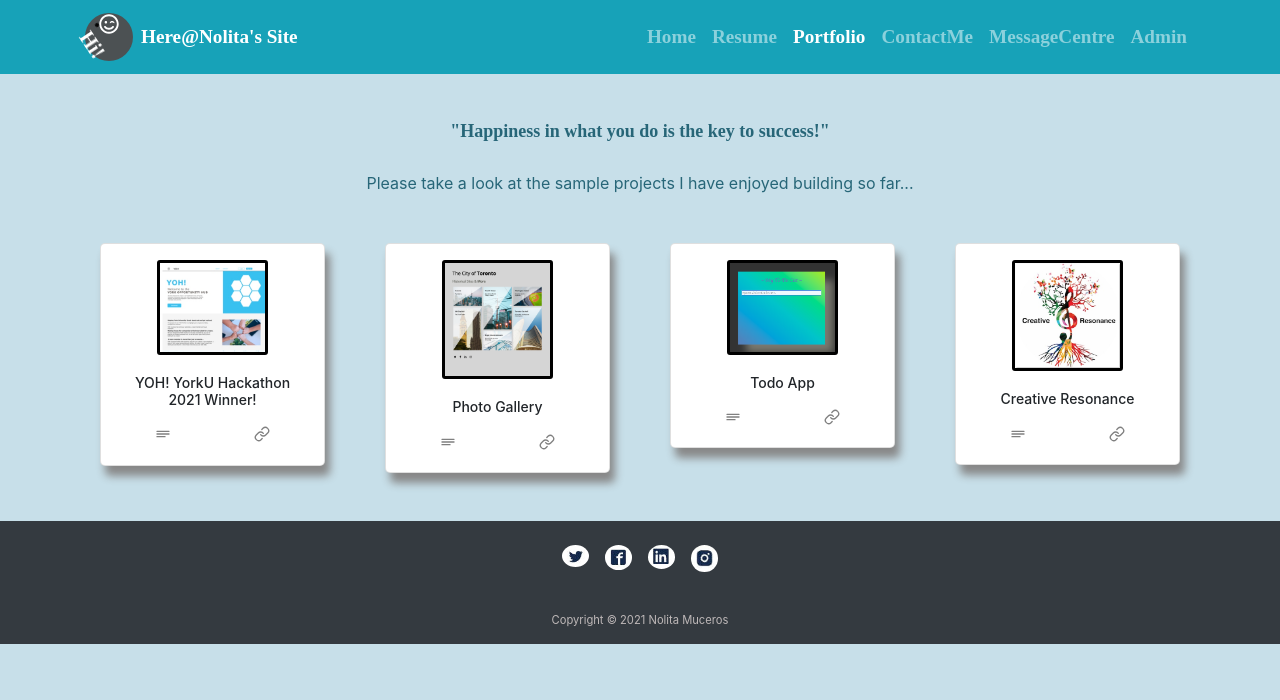
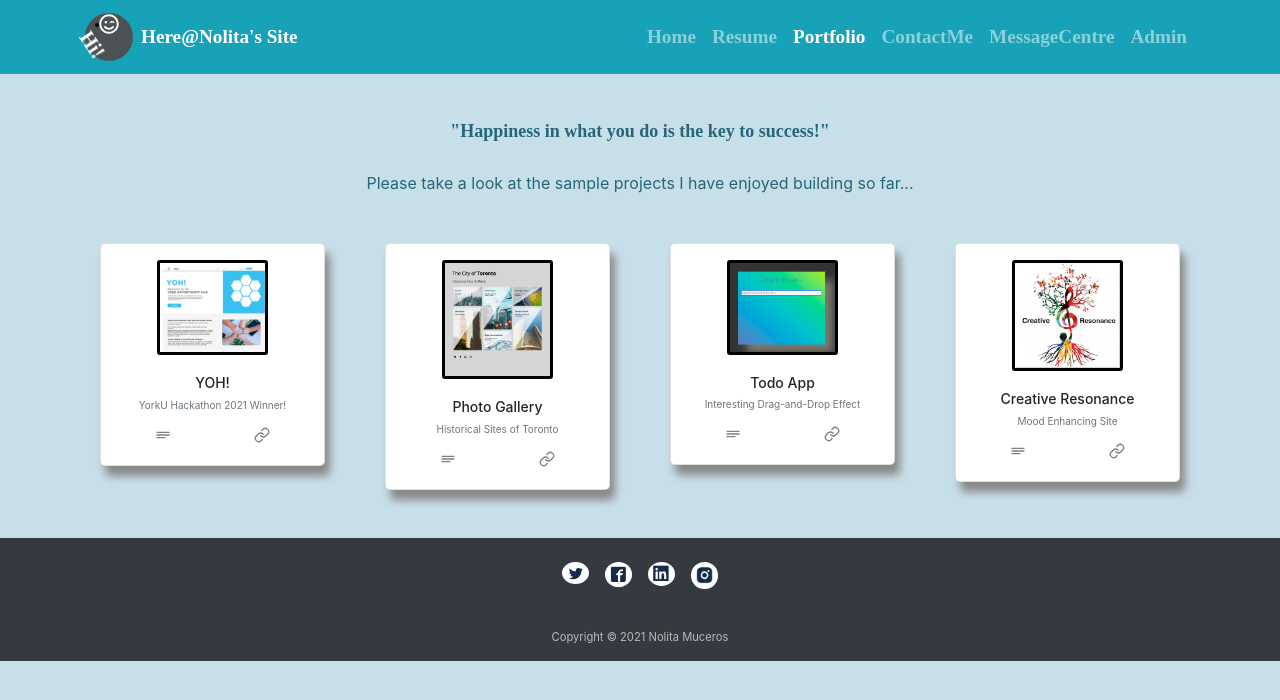
Before and after one commit to nmuceros/muceros__nolita--final-project, a React (Create React App) app in the folder fs1010-project-front-end/: page /portfolio in a window 1280 px wide. Shown: the top 700 px of the page. Built offline with nearby package versions, Linux system fonts and the light colour scheme.

Commit message:
adds subtitle on portfolio cards

```diff
--- a/fs1010-project-front-end/src/components/pages/Portfolio.js
+++ b/fs1010-project-front-end/src/components/pages/Portfolio.js
@@ -14,14 +14,16 @@ const Portfolio = () => {
         {
             projectID: "1",
             projectImage: yoh,
-            projectName: "YOH! YorkU Hackathon 2021 Winner!",
-            projectDesc: "Winner of York Hackathon 2021. YOH! is a hub where tech graduates from York University are able to connect with recruiters for potential job opportunities. I worked mainly on the front-end.",
+            projectName: "YOH!",
+            projectSubTitle: "YorkU Hackathon 2021 Winner!",
+            projectDesc: "Winner of the York University Hackathon 2021. YOH! is a hub where tech graduates from York University are able to connect with recruiters for potential job opportunities. I worked mainly on the front-end.",
             projectLink: "https://devpost.com/software/yoh-york-opportunity-hub"
           },
         {
             projectID: "2",
             projectImage: photoGallery,
             projectName: "Photo Gallery",
+            projectSubTitle: "Historical Sites of Toronto",
             projectDesc: "This Web Application is an independent work of mine showcasing the photo collection of the Historical Sites of City of Toronto. This comes with an overlay on hover of images as well as a custom styled zoom modal view upon clicking on a photo.",
             projectLink: "https://github.com/nmuceros/FS1010_Assignment1_Style_Photo_Gallery"
           },
@@ -29,6 +31,7 @@ const Portfolio = () => {
             projectID: "3",
             projectImage: todoApp,
             projectName: "Todo App",
+            projectSubTitle: "Interesting Drag-and-Drop Effect",
             projectDesc: "This Todo Web Application is an independent work of mine. Unlike normal Todo application, this has an interesting drag and drop effect. ",
             projectLink: "https://github.com/nmuceros/muceros__nolita--assignment-2"
           },
@@ -36,6 +39,7 @@ const Portfolio = () => {
             projectID: "4",
             projectImage: creativeResonance,
             projectName: "Creative Resonance",
+            projectSubTitle: "Mood Enhancing Site",
             projectDesc: "This is a Web Application showcasing the Music Album photo collections from different genres. It has music which automatically plays while a selected genre is being viewed. It is a group effort from FS1000 Music Group. The Admin page is my major contribution to this project.",
             projectLink: "https://gitlab.com/nols2021/fs1000_summer2021_group1_project"
           }
@@ -91,6 +95,7 @@ const Portfolio = () => {
                                     projectName={project.projectName}
                                     projectDesc={project.projectDesc}
                                     projectLink={project.projectLink}
+                                    projectSubTitle={project.projectSubTitle}
                                 />
 
                             </div>
--- a/fs1010-project-front-end/src/components/pages/PortfolioCard.js
+++ b/fs1010-project-front-end/src/components/pages/PortfolioCard.js
@@ -21,6 +21,7 @@ const PortfolioCard = (project) => {
                 </div>
                 <CardBody>
                     <CardTitle id="portfolio-cardTitle" tag="h4">{project.projectName}</CardTitle>
+                    <CardSubtitle id="portfolio-cardSubTitle" ag="h6" className="mb-2 text-muted">{project.projectSubTitle}</CardSubtitle>
                     <div>
                         <div className="portfolio-card-links">
                             <a className="portfolio-collapse-icon" onClick={toggle} href="#">
@@ -31,6 +32,7 @@ const PortfolioCard = (project) => {
                                 <FiLink />
                             </a>
                         </div>
+
                         <Collapse className="portfolio-collapse" isOpen={isOpen}>
                                {project.projectDesc}
                         </Collapse>
```
Also changed, not shown: 1 other file (tests, documents, lock files or other folders).
